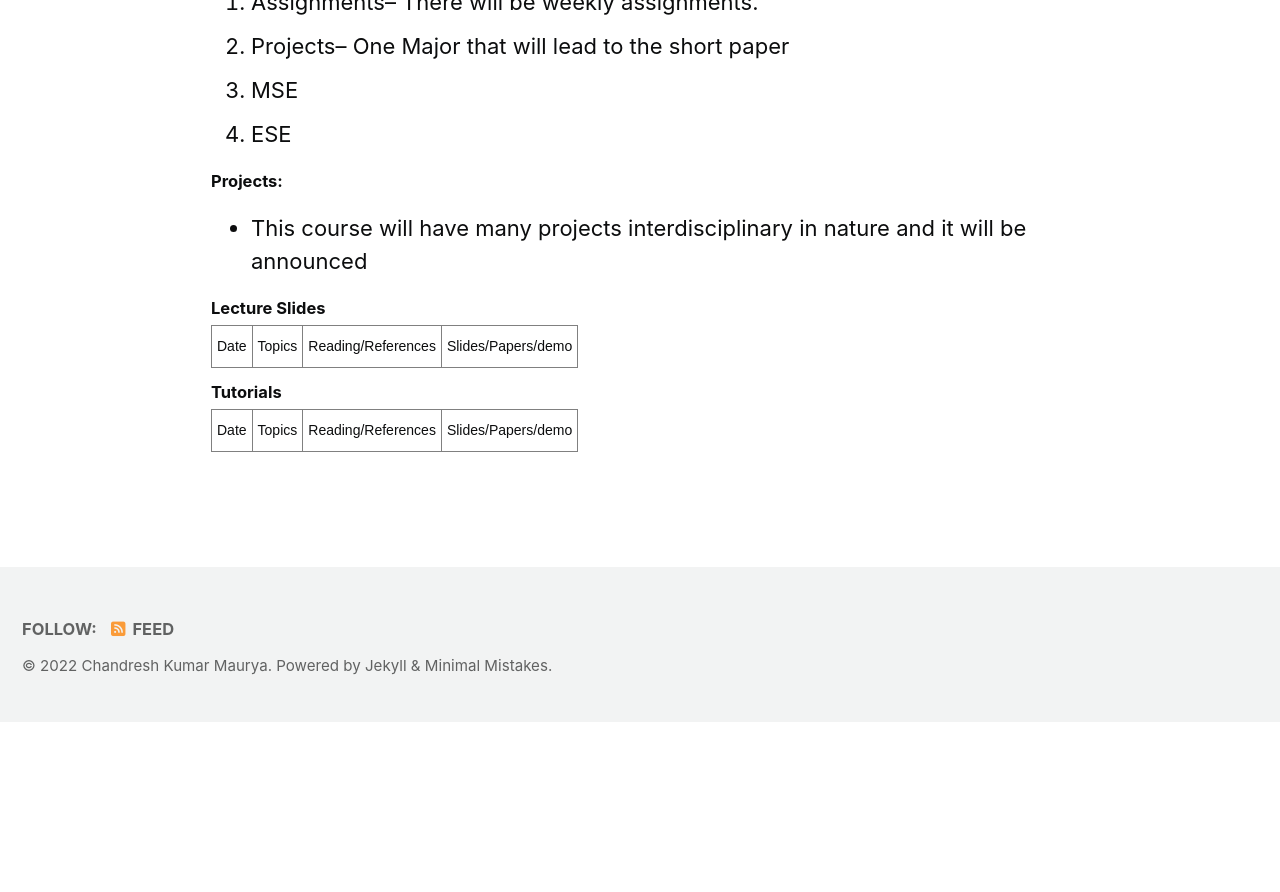
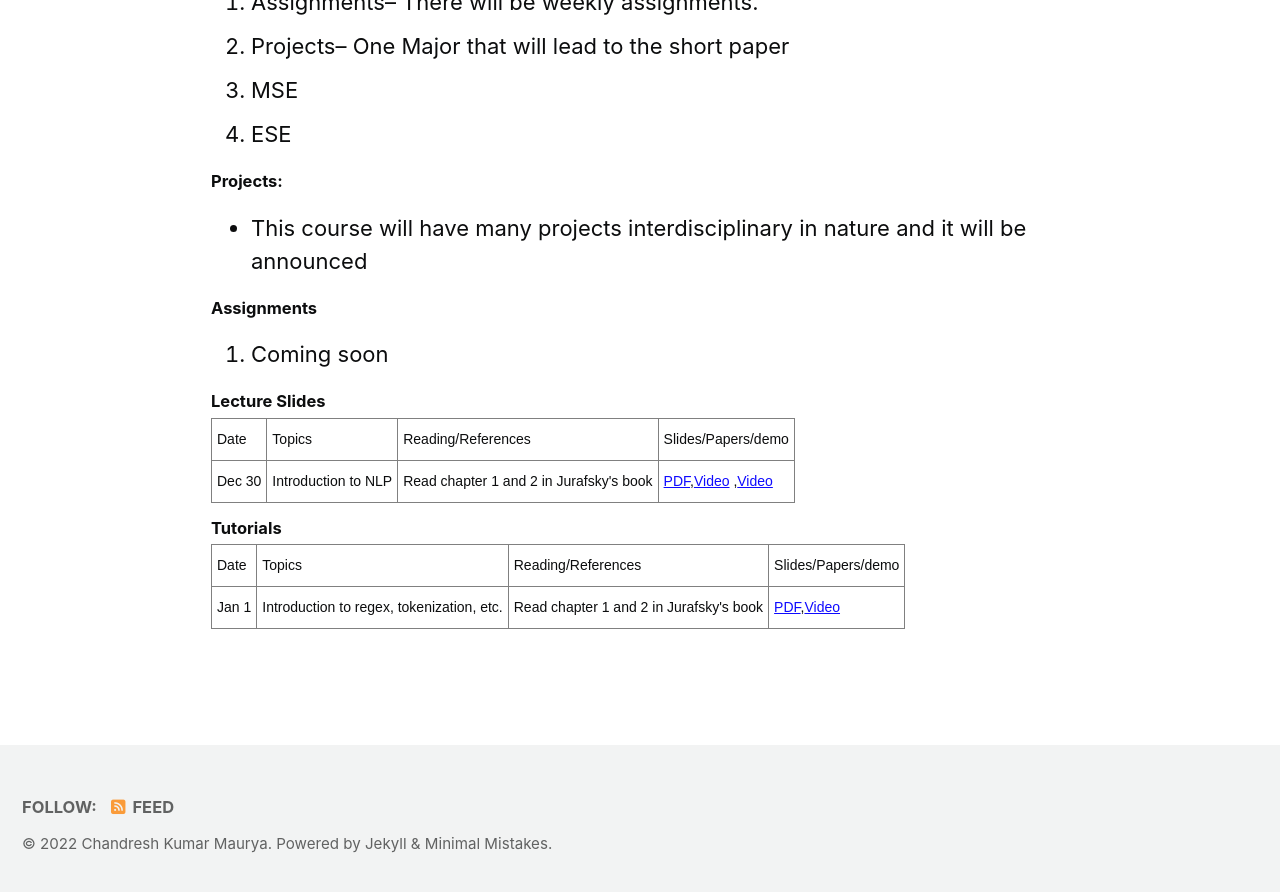
Before and after one commit to chandreshiit/oldsite, a Jekyll site: the page built from _pages/NLP2022.md, in a window 1280 px wide and 900 px high, scrolled down 1456 px. Shown: the top 892 px of the window. Built offline with Jekyll 4.4.1, drawn with Linux system fonts in a browser that asks for light colours; cached includes are drawn as plain includes; nearby versions of some CDN libraries; before the commit the page ends 2178 px from its top, so only the background shows below that; some of the changed text lies outside the part shown.

Commit message:
updated course

```diff
--- a/_pages/NLP2022.md
+++ b/_pages/NLP2022.md
@@ -49,6 +49,12 @@ Natural language processing (NLP) or computational linguistics is one of the mos
 
 - This course will have many projects interdisciplinary in nature and it will be announced
 
+#### Assignments
+
+1. Coming soon
+
+
+
 #### Lecture Slides
 
 <style type="text/css">
@@ -64,7 +70,17 @@ Natural language processing (NLP) or computational linguistics is one of the mos
     <th class="tg-0pky">Reading/References</th>
     <th class="tg-0pky">Slides/Papers/demo</th>
     </tr>
+      <tr>
+    <th class="tg-0pky">Dec 30</th>
+    <th class="tg-0pky">Introduction to NLP</th>
+    <th class="tg-0pky">Read chapter 1 and 2 in Jurafsky's book</th>
+          <th class="tg-0pky">
+              <a href="https://drive.google.com/file/d/1UcfH_8zuAj5cNkIorsS8IKirwLgW8V_j/view?usp=sharing">PDF</a>,<a href="https://drive.google.com/file/d/198PaceLfNeEwFhp-v4Pw7k6LwVByaOos/view?usp=sharing">Video</a>
+              ,<a href="https://drive.google.com/file/d/1ovo9o--bj19qFuw8kG_8-ElUVSa-oBkt/view?usp=sharing">Video</a>
+          </th>
+    </tr>
 </table>
+
 
 
 
@@ -84,4 +100,12 @@ Natural language processing (NLP) or computational linguistics is one of the mos
     <th class="tg-0pky">Reading/References</th>
     <th class="tg-0pky">Slides/Papers/demo</th>
   </tr>
+      <tr>
+    <th class="tg-0pky">Jan 1</th>
+    <th class="tg-0pky">Introduction to regex, tokenization, etc.</th>
+    <th class="tg-0pky">Read chapter 1 and 2 in Jurafsky's book</th>
+          <th class="tg-0pky">
+              <a href="https://drive.google.com/file/d/1gFjIPFezXaYXLtodLNXWjDrvhYXYRSep/view?usp=sharing">PDF</a>,<a href="https://drive.google.com/file/d/1gFjIPFezXaYXLtodLNXWjDrvhYXYRSep/view?usp=sharing">Video</a>
+          </th>
+    </tr>
 </table>
```
Also changed, not shown: other parts of _pages/NLP2022.md (+2 -2 lines), _pages/courses.md (+1 -3 lines).
